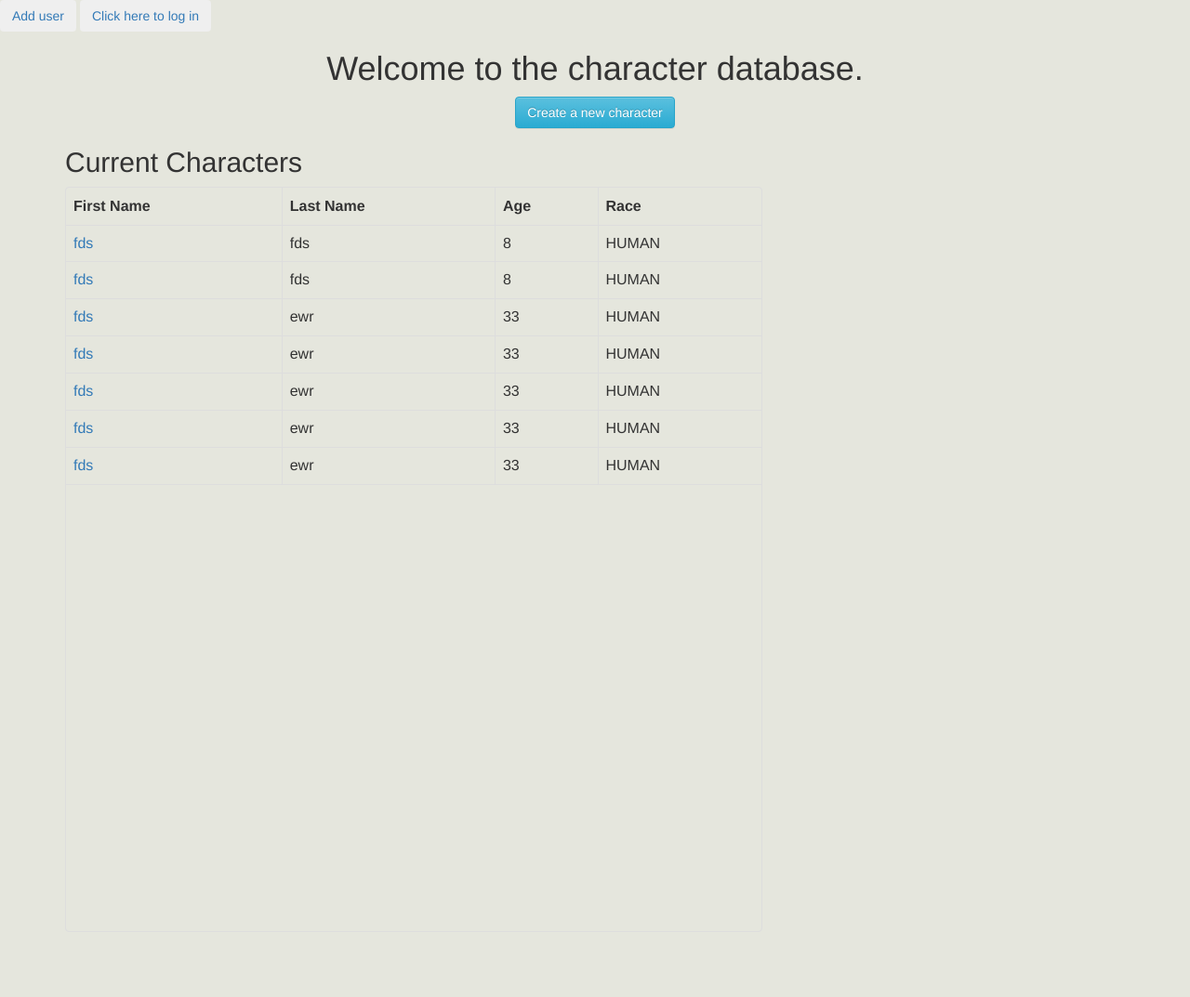
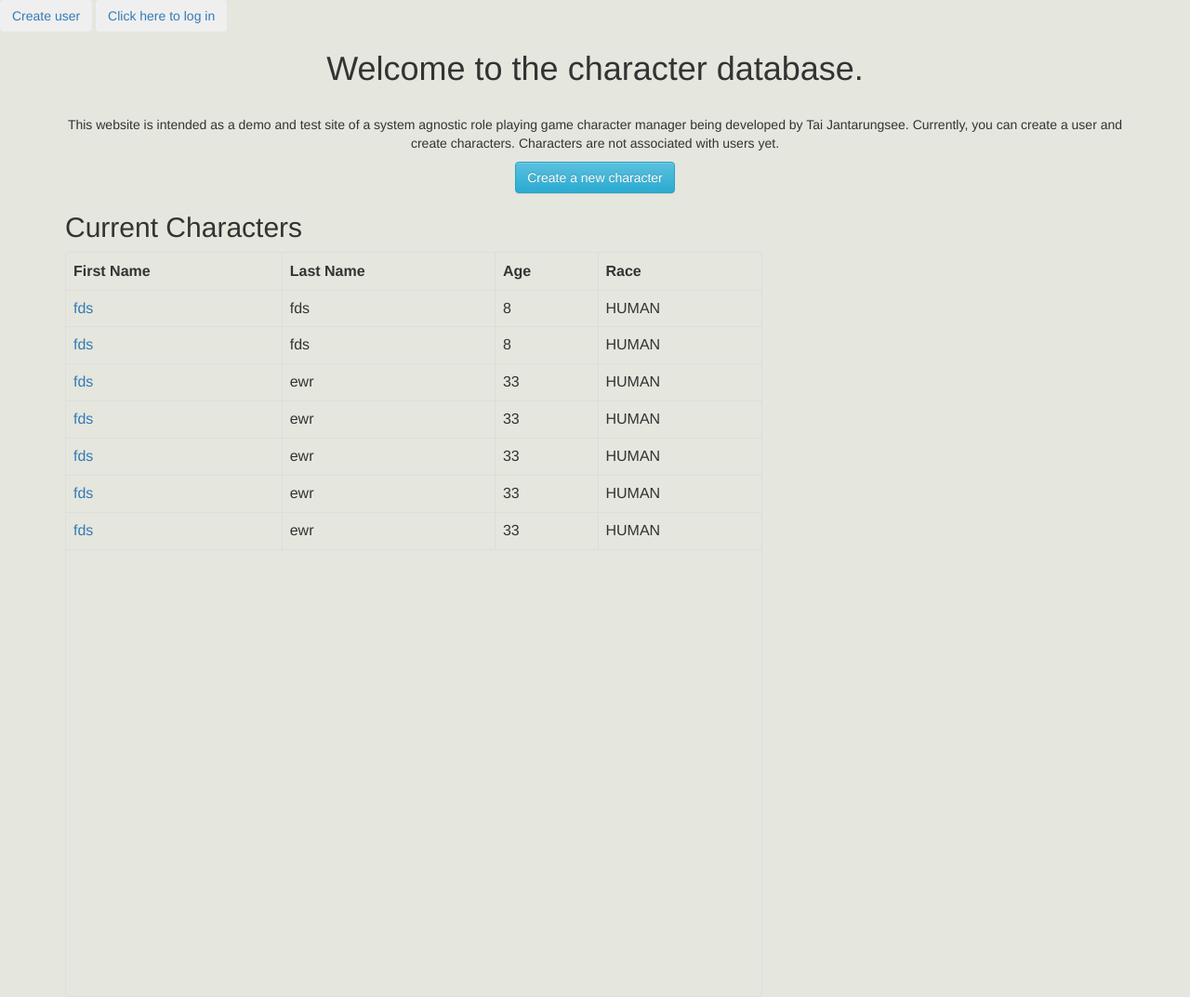
Before and after one commit to taiChantarungsee/roleplaying_manager, a Django app: page /character/ in a window 1280 px wide. Shown: the whole page at 93% size. Before the commit the page ends 507 px from the top, so only its background shows below. Run offline with Django 3.2, Linux system fonts and the light colour scheme; data comes from the database, SQL or seed files in the repository; some libraries are stand-ins or nearby versions.

Commit message:
More visual changes

```diff
--- a/blog/templates/blog/character.html
+++ b/blog/templates/blog/character.html
@@ -10,6 +10,7 @@
 	</script>
 	<div style="text-align:center;">
 		<h1> Welcome to the character database. </h1>
+		<br><div class="container"><p> This website is intended as a demo and test site of a system agnostic role playing game character manager being developed by Tai Jantarungsee. Currently, you can create a user and create characters. Characters are not associated with users yet.</p></div>
 		<button type="button" id="create" class="btn btn-info"> Create a new character</button>
 	</div>
 	<div id="create-form" style="display:none;">
@@ -26,7 +27,7 @@
 	<div>
 		<div class="container">
 			<div class="row">
-				<div class="col col-sm-8">
+				<div class="col-sm-8">
 					<h2>Current Characters</h2>
 					<table data-toggle="table">
     					<thead>
--- a/blog/templates/blog/character_base.html
+++ b/blog/templates/blog/character_base.html
@@ -15,7 +15,7 @@
     <body>
         <div>
         {% if not user.is_authenticated %}
-        <button class="btn btn-basic"><a href="{% url 'create_user' %}" class="top-menu">Add user</a></button>
+        <button class="btn btn-basic"><a href="{% url 'create_user' %}" class="top-menu">Create user</a></button>
         <button class="btn btn-basic"><a href="{% url 'login' %}">Click here to log in</a></button>
         {% else %}
         You are logged in. <a href="{% url 'logout' %}">Click here to logout.</a>
```
